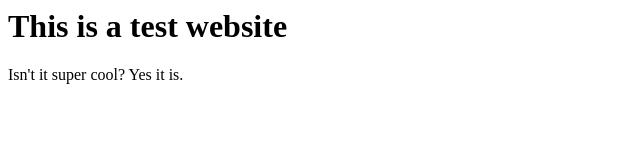
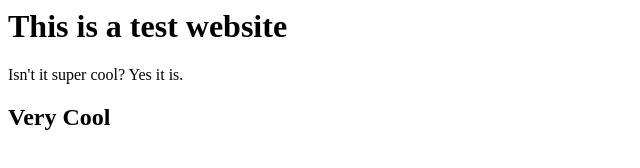
Before and after one commit to heiwad/heiwad.github.io, a plain HTML site: page index.html in a window 1280 px wide. Shown: the whole page, without its empty margins (0-640 px from the left). Drawn offline with Linux system fonts and the light colour scheme.

Commit message:
Update index.html

```diff
--- a/index.html
+++ b/index.html
@@ -6,6 +6,7 @@
 <h1> This is a test website </h1>
 
 <p> Isn't it super cool? Yes it is.
+<h2> Very Cool</h2>
 
 </body>
 </html>
```
